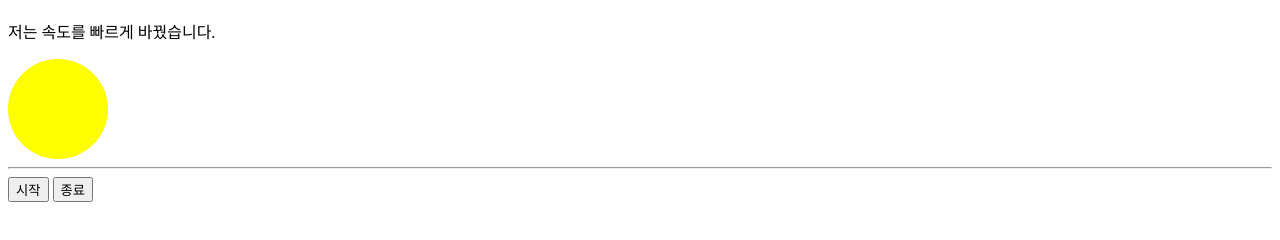
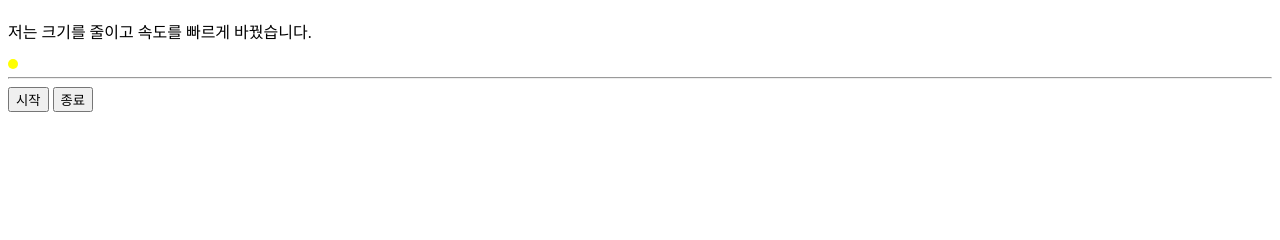
Before and after one commit to jnxqa/webprogramming, a plain HTML site: page canvas.html in a window 1280 px wide. Shown: the part 70-310 px from the top of the page. Drawn offline with Linux system fonts and the light colour scheme.

Commit message:
JS 수정

```diff
--- a/canvas.html
+++ b/canvas.html
@@ -6,8 +6,8 @@
 <style type="text/css">
 /*도형스타일 지정*/
 #box{
-	width : 100px;
-	height : 100px;
+	width : 10px;
+	height : 10px;
 	background-color : yellow;
 	border-radius : 50%;
 }
@@ -15,7 +15,7 @@
 </head>
 <body>
 	<h1>기획의도</h1>
-	<p>저는 속도를 빠르게 바꿨습니다. </p>
+	<p>저는 크기를 줄이고 속도를 빠르게 바꿨습니다. </p>
 
 <div id="box"></div> <!-- 도형 -->
 
@@ -35,7 +35,7 @@ function doMove(){
     // setInterval : 일정한 시간 간격으로 수행할 메서드(수행동작==함수, 시간)
 	func = setInterval(function(){
 		box = document.querySelector("#box"); // body에 작성된 div의 요소를 box변수에 저장
-		num += 5; // 시간 당 움직일 px
+		num += 100; // 시간 당 움직일 px
 
         // margin을 이용하여 왼쪽으로부터 5px씩 밀어내어 오른쪽으로 움직이고자 함
 		box.style.marginLeft = num + 'px';
```
